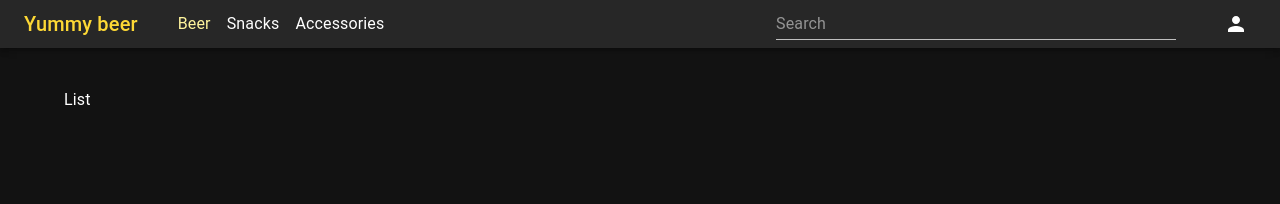
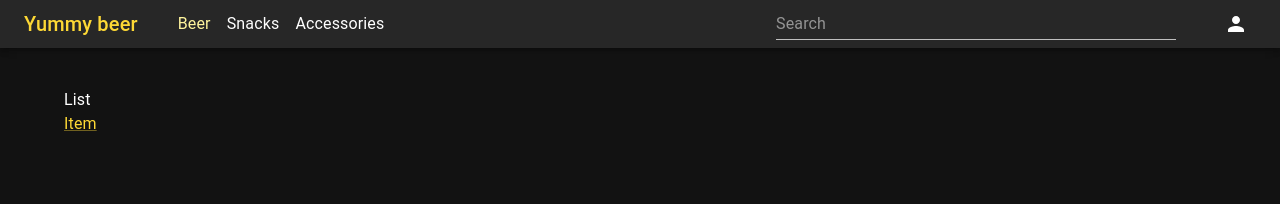
Before and after one commit to Online-shoppers/client-frontend, a React (Create React App) app: page /beer in a window 1280 px wide. Shown: the top 204 px of the page. Built offline with nearby package versions, Linux system fonts and the light colour scheme.

Commit message:
feat: add links to from list page to id page (take 2)

```diff
--- a/src/app/accessory/pages/id.page.tsx
+++ b/src/app/accessory/pages/id.page.tsx
@@ -1,7 +1,9 @@
 import { Button, Link, Stack } from '@mui/material';
 import Box from '@mui/material/Box';
 import Container from '@mui/material/Container';
+import MuiLink from '@mui/material/Link';
 import Typography from '@mui/material/Typography';
+import { Link as RouterLink } from 'react-router-dom';
 
 import NumericStepper from 'components/numeric-stepper';
 
@@ -52,6 +54,9 @@ const IdPage = () => {
               <Button variant="contained">Add to cart</Button>
             </Box>
           </Stack>
+          <MuiLink component={RouterLink} to="../">
+            List
+          </MuiLink>
         </Box>
       </Stack>
     </Container>
--- a/src/app/accessory/pages/list.page.tsx
+++ b/src/app/accessory/pages/list.page.tsx
@@ -1,10 +1,15 @@
 import Box from '@mui/material/Box';
 import Container from '@mui/material/Container';
+import MuiLink from '@mui/material/Link';
+import { Link as RouterLink } from 'react-router-dom';
 
 const ListPage = () => {
   return (
     <Container>
       <Box>List</Box>
+      <MuiLink component={RouterLink} to="./id">
+        Item
+      </MuiLink>
     </Container>
   );
 };
--- a/src/app/beer/pages/id.page.tsx
+++ b/src/app/beer/pages/id.page.tsx
@@ -1,7 +1,9 @@
 import { Button, Link, Stack } from '@mui/material';
 import Box from '@mui/material/Box';
 import Container from '@mui/material/Container';
+import MuiLink from '@mui/material/Link';
 import Typography from '@mui/material/Typography';
+import { Link as RouterLink } from 'react-router-dom';
 
 import NumericStepper from 'components/numeric-stepper';
 
@@ -54,6 +56,9 @@ const IdPage = () => {
               <Button variant="contained">Add to cart</Button>
             </Box>
           </Stack>
+          <MuiLink component={RouterLink} to="../">
+            List
+          </MuiLink>
         </Box>
       </Stack>
     </Container>
--- a/src/app/beer/pages/list.page.tsx
+++ b/src/app/beer/pages/list.page.tsx
@@ -1,10 +1,15 @@
 import Box from '@mui/material/Box';
 import Container from '@mui/material/Container';
+import MuiLink from '@mui/material/Link';
+import { Link as RouterLink } from 'react-router-dom';
 
 const ListPage = () => {
   return (
     <Container>
       <Box>List</Box>
+      <MuiLink component={RouterLink} to="./id">
+        Item
+      </MuiLink>
     </Container>
   );
 };
--- a/src/app/snack/pages/id.page.tsx
+++ b/src/app/snack/pages/id.page.tsx
@@ -1,7 +1,9 @@
 import { Button, Link, Stack } from '@mui/material';
 import Box from '@mui/material/Box';
 import Container from '@mui/material/Container';
+import MuiLink from '@mui/material/Link';
 import Typography from '@mui/material/Typography';
+import { Link as RouterLink } from 'react-router-dom';
 
 import NumericStepper from 'components/numeric-stepper';
 
@@ -52,6 +54,9 @@ const IdPage = () => {
               <Button variant="contained">Add to cart</Button>
             </Box>
           </Stack>
+          <MuiLink component={RouterLink} to="../">
+            List
+          </MuiLink>
         </Box>
       </Stack>
     </Container>
--- a/src/app/snack/pages/list.page.tsx
+++ b/src/app/snack/pages/list.page.tsx
@@ -1,10 +1,15 @@
 import Box from '@mui/material/Box';
 import Container from '@mui/material/Container';
+import MuiLink from '@mui/material/Link';
+import { Link as RouterLink } from 'react-router-dom';
 
 const ListPage = () => {
   return (
     <Container>
       <Box>List</Box>
+      <MuiLink component={RouterLink} to="./id">
+        Item
+      </MuiLink>
     </Container>
   );
 };
```
Also changed, not shown: 1 other file (tests, documents, lock files or other folders).
